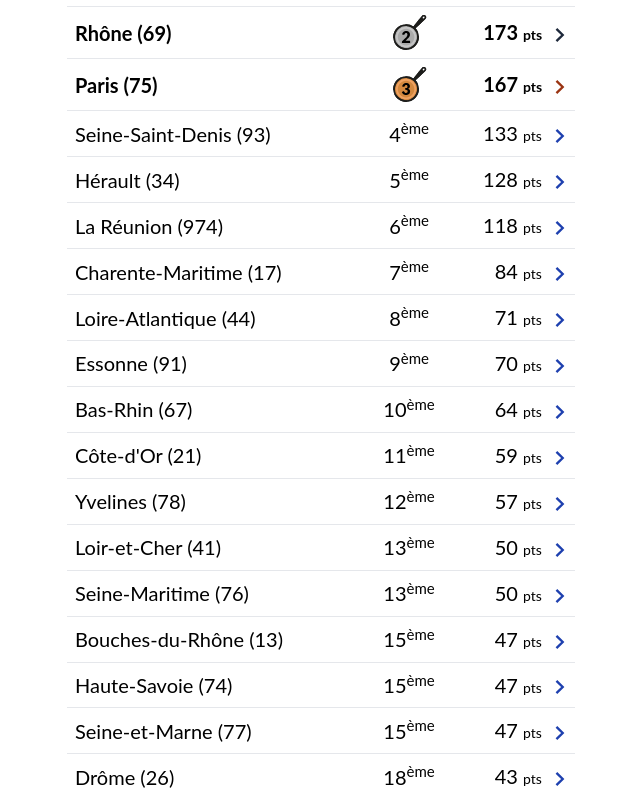
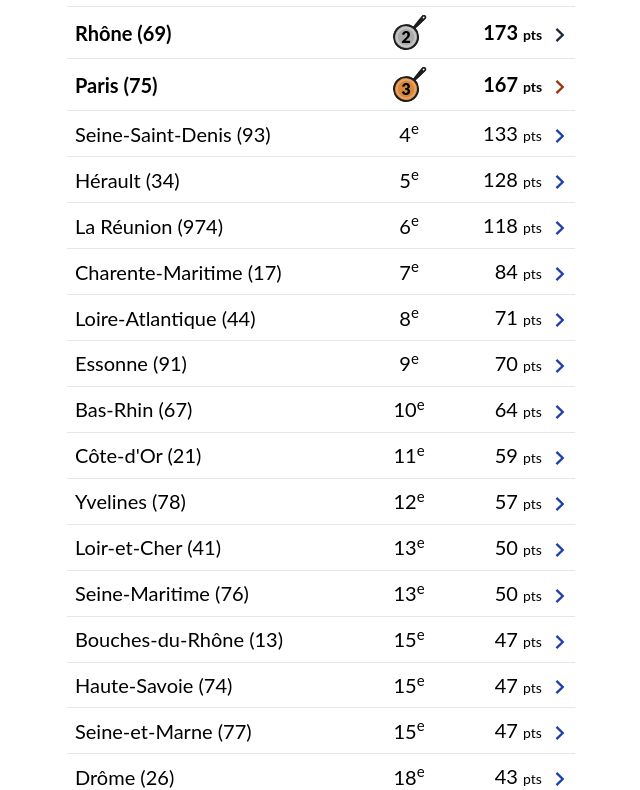
Before and after one commit to cedricr/100joursdezbeul, a SvelteKit app: page / in a window 1280 px wide. Shown: the part 875-1665 px from the top of the page, without its empty margins (321-961 px from the left). Built offline with nearby package versions, Linux system fonts and the light colour scheme.

Commit message:
ème pour les lecteurs d'écran

```diff
--- a/src/routes/+page.svelte
+++ b/src/routes/+page.svelte
@@ -120,7 +120,8 @@
 								class="m-auto"
 							/>
 						{:else}
-							{rank}<sup>ème</sup>
+							<span aria-hidden="true">{rank}<sup>e</sup></span>
+							<span class="sr-only">{rank}<sup>ème</sup></span>
 						{/if}
 					</td>
 					<td class="p-1 text-right sm:p-2" class:font-bold={rank < 4}>
```
